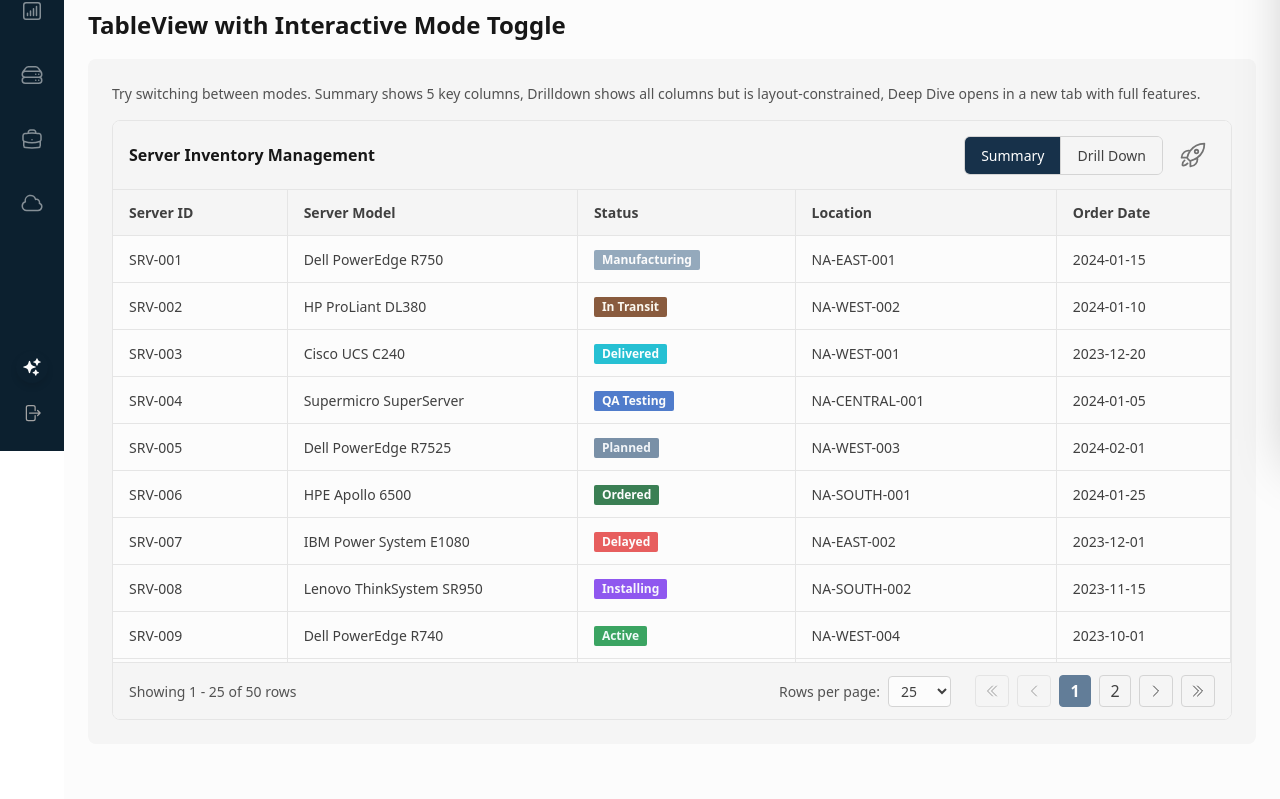
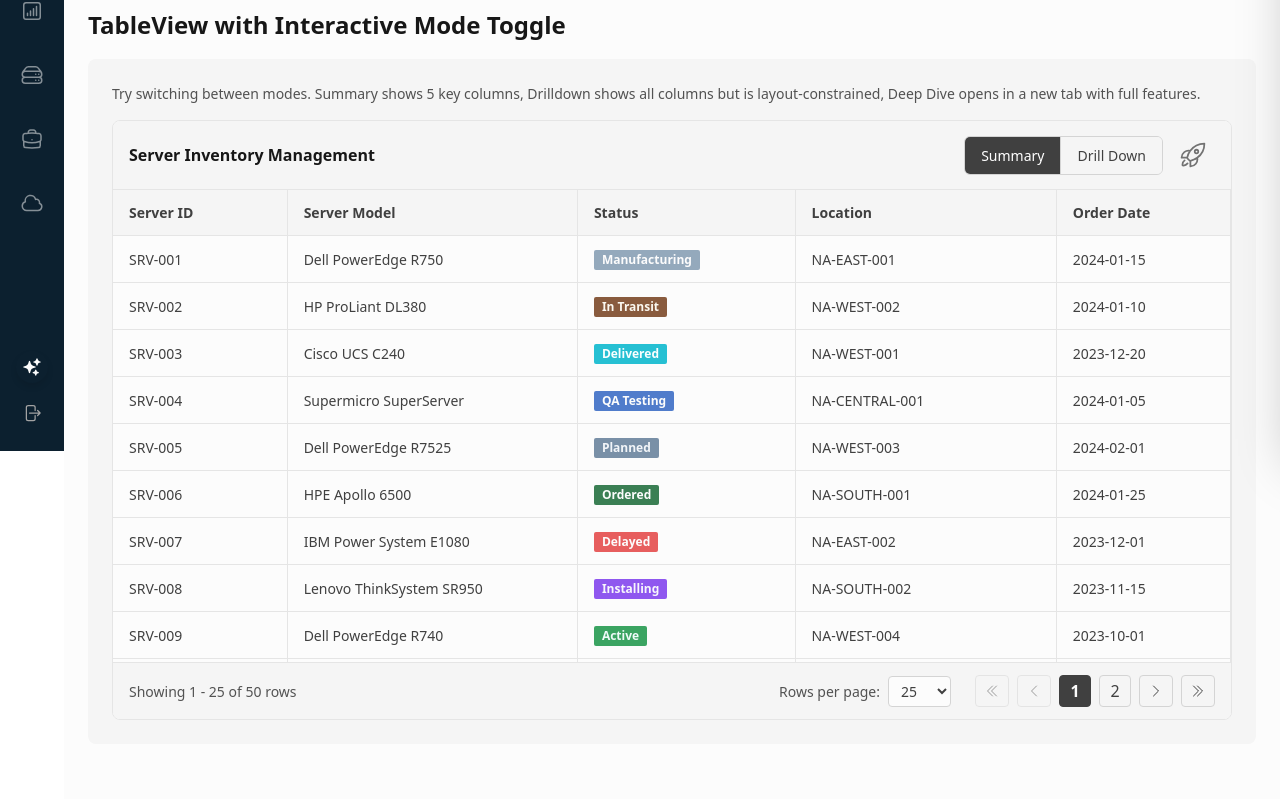
Before and after one commit to m-downing/flow_demo, a Next.js app: page /demo-tables in a window 1280 px wide. Shown: the part 349-1148 px from the top of the page. Built offline with nearby package versions, Linux system fonts and the light colour scheme.

Commit message:
Dark mode transformation completed.

```diff
--- a/src/app/demo-tables/page.tsx
+++ b/src/app/demo-tables/page.tsx
@@ -57,7 +57,7 @@ export default function DemoTablesPage() {
       {/* Usage Notes */}
       <section className="mb-12">
         <h2 className="text-2xl font-semibold mb-4 text-neutral-900 dark:text-neutral-50">Implementation Notes</h2>
-        <div className="bg-blue-50 dark:bg-blue-900/20 border-l-4 border-blue-500 p-4 rounded">
+        <div className="bg-blue-50 dark:bg-neutral-900 border-l-4 border-blue-500 dark:border-neutral-600 p-4 rounded">
           <p className="font-semibold mb-2 text-neutral-900 dark:text-neutral-50">Ready for Production Integration:</p>
           <ul className="list-disc list-inside space-y-1 text-sm text-neutral-700 dark:text-neutral-100">
               <li>Replace sample data with your GraphQL/SQL data sources</li>
--- a/src/design-system/components/controls/TableToggle.tsx
+++ b/src/design-system/components/controls/TableToggle.tsx
@@ -30,7 +30,7 @@ export const TableToggle: React.FC<TableToggleProps> = ({
 
   // Theme-aware border classes
   const borderClasses = isDark
-    ? 'border-primary-600'
+    ? 'border-neutral-600'
     : 'border-neutral-300';
 
   // Handle the deep dive button click
@@ -54,19 +54,21 @@ export const TableToggle: React.FC<TableToggleProps> = ({
   // Get button classes based on active state and theme
   const getButtonClasses = (isActive: boolean) => {
     if (isActive) {
-      return 'bg-primary-600 text-white';
+      return isDark
+        ? 'bg-neutral-700 text-white'
+        : 'bg-neutral-700 text-white';
     }
     return isDark
-      ? 'bg-primary-800 text-primary-200 hover:bg-primary-700'
+      ? 'bg-neutral-800 text-neutral-200 hover:bg-neutral-700'
       : 'bg-neutral-100 text-neutral-700 hover:bg-neutral-200';
   };
 
   const deepDiveButtonClasses = isDark
     ? mode === 'deepDive'
-      ? 'bg-primary-600 text-white'
-      : 'bg-transparent hover:bg-primary-800 text-primary-300'
+      ? 'bg-neutral-700 text-white'
+      : 'bg-transparent hover:bg-neutral-800 text-neutral-300'
     : mode === 'deepDive'
-      ? 'bg-primary-100 text-primary-700'
+      ? 'bg-neutral-700 text-white'
       : 'bg-transparent hover:bg-neutral-100 text-neutral-600';
 
   return (
--- a/src/design-system/tabularData/ListView.tsx
+++ b/src/design-system/tabularData/ListView.tsx
@@ -151,8 +151,8 @@ export const ListView = <T extends Record<string, unknown>>({
     width: width || '100%',
     height: currentMode === 'deepDive' ? '100%' : height,
     fontFamily: getTypography.fontFamily('body'),
-    backgroundColor: isDark ? colors.primary[800] : colors.neutral[50],
-    border: `1px solid ${isDark ? colors.primary[600] : colors.neutral[200]}`,
+    backgroundColor: isDark ? colors.neutral[900] : colors.neutral[50],
+    border: `1px solid ${isDark ? colors.neutral[700] : colors.neutral[200]}`,
     borderRadius: '8px',
     overflow: 'hidden',
     display: 'flex',
@@ -160,8 +160,8 @@ export const ListView = <T extends Record<string, unknown>>({
   };
 
   const headerStyle: React.CSSProperties = {
-    backgroundColor: isDark ? colors.primary[800] : colors.neutral[100],
-    borderBottom: `1px solid ${isDark ? colors.primary[600] : colors.neutral[200]}`,
+    backgroundColor: isDark ? colors.neutral[800] : colors.neutral[100],
+    borderBottom: `1px solid ${isDark ? colors.neutral[700] : colors.neutral[200]}`,
     padding: '12px 16px',
     display: 'flex',
     justifyContent: 'space-between',
@@ -184,15 +184,15 @@ export const ListView = <T extends Record<string, unknown>>({
   const itemStyle: React.CSSProperties = {
     marginBottom: '8px',
     padding: '12px',
-    backgroundColor: isDark ? colors.primary[900] : colors.neutral[100],
-    border: `1px solid ${isDark ? colors.primary[600] : colors.neutral[200]}`,
+    backgroundColor: isDark ? colors.neutral[800] : colors.neutral[100],
+    border: `1px solid ${isDark ? colors.neutral[600] : colors.neutral[200]}`,
     borderRadius: '6px',
     cursor: onItemClick ? 'pointer' : 'default',
     transition: 'all 0.2s ease',
   };
 
   const itemHoverStyle: React.CSSProperties = {
-    backgroundColor: isDark ? colors.primary[700] : colors.neutral[200],
+    backgroundColor: isDark ? colors.neutral[700] : colors.neutral[200],
     transform: 'translateY(-1px)',
     boxShadow: `0 2px 4px ${isDark ? 'rgba(0,0,0,0.3)' : 'rgba(0,0,0,0.1)'}`,
   };
@@ -260,12 +260,12 @@ export const ListView = <T extends Record<string, unknown>>({
       {showActualPagination && (
         <div
           style={{
-            borderTop: `1px solid ${isDark ? colors.primary[600] : colors.neutral[200]}`,
+            borderTop: `1px solid ${isDark ? colors.neutral[700] : colors.neutral[200]}`,
             padding: '12px 16px',
             display: 'flex',
             justifyContent: 'space-between',
             alignItems: 'center',
-            backgroundColor: isDark ? colors.primary[800] : colors.neutral[100],
+            backgroundColor: isDark ? colors.neutral[800] : colors.neutral[100],
           }}
         >
           <span style={{ color: isDark ? colors.neutral[300] : colors.neutral[600], fontSize: '14px' }}>
@@ -284,9 +284,9 @@ export const ListView = <T extends Record<string, unknown>>({
                 value={localPageSize}
                 onChange={(e) => handlePageSizeChange(Number(e.target.value))}
                 style={{
-                  backgroundColor: isDark ? colors.primary[700] : colors.neutral[50],
+                  backgroundColor: isDark ? colors.neutral[700] : colors.neutral[50],
                   color: isDark ? colors.neutral[300] : colors.neutral[700],
-                  border: `1px solid ${isDark ? colors.primary[600] : colors.neutral[300]}`,
+                  border: `1px solid ${isDark ? colors.neutral[600] : colors.neutral[300]}`,
                   borderRadius: '4px',
                   padding: '4px 8px',
                   fontSize: '14px',
@@ -307,7 +307,7 @@ export const ListView = <T extends Record<string, unknown>>({
               style={{
                 padding: '4px 8px',
                 backgroundColor: 'transparent',
-                border: `1px solid ${isDark ? colors.primary[600] : colors.neutral[300]}`,
+                border: `1px solid ${isDark ? colors.neutral[600] : colors.neutral[300]}`,
                 borderRadius: '4px',
                 cursor: localCurrentPage === 1 ? 'not-allowed' : 'pointer',
                 opacity: localCurrentPage === 1 ? 0.5 : 1,
@@ -330,7 +330,7 @@ export const ListView = <T extends Record<string, unknown>>({
               style={{
                 padding: '4px 8px',
                 backgroundColor: 'transparent',
-                border: `1px solid ${isDark ? colors.primary[600] : colors.neutral[300]}`,
+                border: `1px solid ${isDark ? colors.neutral[600] : colors.neutral[300]}`,
                 borderRadius: '4px',
                 cursor: localCurrentPage === 1 ? 'not-allowed' : 'pointer',
                 opacity: localCurrentPage === 1 ? 0.5 : 1,
@@ -362,12 +362,12 @@ export const ListView = <T extends Record<string, unknown>>({
                     style={{
                       padding: '4px 8px',
                       backgroundColor: localCurrentPage === page
-                        ? (isDark ? colors.primary[600] : colors.primary[500])
+                        ? (isDark ? colors.neutral[700] : colors.neutral[700])
                         : 'transparent',
                       border: `1px solid ${
                         localCurrentPage === page
-                          ? (isDark ? colors.primary[600] : colors.primary[500])
-                          : (isDark ? colors.primary[600] : colors.neutral[300])
+                          ? (isDark ? colors.neutral[700] : colors.neutral[700])
+                          : (isDark ? colors.neutral[600] : colors.neutral[300])
                       }`,
                       borderRadius: '4px',
                       cursor: 'pointer',
@@ -395,7 +395,7 @@ export const ListView = <T extends Record<string, unknown>>({
               style={{
                 padding: '4px 8px',
                 backgroundColor: 'transparent',
-                border: `1px solid ${isDark ? colors.primary[600] : colors.neutral[300]}`,
+                border: `1px solid ${isDark ? colors.neutral[600] : colors.neutral[300]}`,
                 borderRadius: '4px',
                 cursor: localCurrentPage === totalPages ? 'not-allowed' : 'pointer',
                 opacity: localCurrentPage === totalPages ? 0.5 : 1,
@@ -418,7 +418,7 @@ export const ListView = <T extends Record<string, unknown>>({
               style={{
                 padding: '4px 8px',
                 backgroundColor: 'transparent',
-                border: `1px solid ${isDark ? colors.primary[600] : colors.neutral[300]}`,
+                border: `1px solid ${isDark ? colors.neutral[600] : colors.neutral[300]}`,
                 borderRadius: '4px',
                 cursor: localCurrentPage === totalPages ? 'not-allowed' : 'pointer',
                 opacity: localCurrentPage === totalPages ? 0.5 : 1,
--- a/src/design-system/tabularData/TableView.tsx
+++ b/src/design-system/tabularData/TableView.tsx
@@ -319,8 +319,8 @@ export const TableView = <T extends Record<string, unknown>>({
     width: width || '100%',
     height: currentMode === 'deepDive' ? '100%' : height,
     fontFamily: getTypography.fontFamily('body'),
-    backgroundColor: isDark ? colors.primary[800] : colors.neutral[50],
-    border: `1px solid ${isDark ? colors.primary[600] : colors.neutral[200]}`,
+    backgroundColor: isDark ? colors.neutral[900] : colors.neutral[50],
+    border: `1px solid ${isDark ? colors.neutral[700] : colors.neutral[200]}`,
     borderRadius: '8px',
     overflow: 'hidden',
     display: 'flex',
@@ -328,8 +328,8 @@ export const TableView = <T extends Record<string, unknown>>({
   };
 
   const headerStyle: React.CSSProperties = {
-    backgroundColor: isDark ? colors.primary[800] : colors.neutral[100],
-    borderBottom: `1px solid ${isDark ? colors.primary[600] : colors.neutral[200]}`,
+    backgroundColor: isDark ? colors.neutral[800] : colors.neutral[100],
+    borderBottom: `1px solid ${isDark ? colors.neutral[700] : colors.neutral[200]}`,
     padding: '12px 16px',
     display: 'flex',
     justifyContent: 'space-between',
@@ -351,13 +351,13 @@ export const TableView = <T extends Record<string, unknown>>({
   };
 
   const getThStyle = (columnId: string): React.CSSProperties => ({
-    backgroundColor: isDark ? colors.primary[800] : colors.neutral[100],
+    backgroundColor: isDark ? colors.neutral[800] : colors.neutral[100],
     color: isDark ? colors.neutral[300] : colors.neutral[700],
     padding: '12px 16px',
     textAlign: 'left',
     fontWeight: '600',
-    borderBottom: `1px solid ${isDark ? colors.primary[600] : colors.neutral[200]}`,
-    borderRight: `1px solid ${isDark ? colors.primary[600] : colors.neutral[200]}`,
+    borderBottom: `1px solid ${isDark ? colors.neutral[700] : colors.neutral[200]}`,
+    borderRight: `1px solid ${isDark ? colors.neutral[700] : colors.neutral[200]}`,
     position: 'relative',
     userSelect: 'none',
     zIndex: 10,
@@ -369,8 +369,8 @@ export const TableView = <T extends Record<string, unknown>>({
 
   const tdStyle: React.CSSProperties = {
     padding: '12px 16px',
-    borderBottom: `1px solid ${isDark ? colors.primary[700] : colors.neutral[200]}`,
-    borderRight: `1px solid ${isDark ? colors.primary[700] : colors.neutral[200]}`,
+    borderBottom: `1px solid ${isDark ? colors.neutral[700] : colors.neutral[200]}`,
+    borderRight: `1px solid ${isDark ? colors.neutral[700] : colors.neutral[200]}`,
     color: isDark ? colors.neutral[300] : colors.neutral[700],
     boxSizing: 'border-box',
   };
@@ -381,7 +381,7 @@ export const TableView = <T extends Record<string, unknown>>({
   };
 
   const rowHoverStyle: React.CSSProperties = {
-    backgroundColor: isDark ? colors.primary[700] : colors.neutral[100],
+    backgroundColor: isDark ? colors.neutral[800] : colors.neutral[100],
   };
 
   if (loading) {
@@ -550,12 +550,12 @@ export const TableView = <T extends Record<string, unknown>>({
       {showActualPagination && (
         <div
           style={{
-            borderTop: `1px solid ${isDark ? colors.primary[600] : colors.neutral[200]}`,
+            borderTop: `1px solid ${isDark ? colors.neutral[700] : colors.neutral[200]}`,
             padding: '12px 16px',
             display: 'flex',
             justifyContent: 'space-between',
             alignItems: 'center',
-            backgroundColor: isDark ? colors.primary[800] : colors.neutral[100],
+            backgroundColor: isDark ? colors.neutral[800] : colors.neutral[100],
           }}
         >
           <span style={{ color: isDark ? colors.neutral[300] : colors.neutral[600], fontSize: '14px' }}>
@@ -574,9 +574,9 @@ export const TableView = <T extends Record<string, unknown>>({
                 value={localPageSize}
                 onChange={(e) => handlePageSizeChange(Number(e.target.value))}
                 style={{
-                  backgroundColor: isDark ? colors.primary[700] : colors.neutral[50],
+                  backgroundColor: isDark ? colors.neutral[700] : colors.neutral[50],
                   color: isDark ? colors.neutral[300] : colors.neutral[700],
-                  border: `1px solid ${isDark ? colors.primary[600] : colors.neutral[300]}`,
+                  border: `1px solid ${isDark ? colors.neutral[600] : colors.neutral[300]}`,
                   borderRadius: '4px',
                   padding: '4px 8px',
                   fontSize: '14px',
@@ -597,7 +597,7 @@ export const TableView = <T extends Record<string, unknown>>({
               style={{
                 padding: '4px 8px',
                 backgroundColor: 'transparent',
-                border: `1px solid ${isDark ? colors.primary[600] : colors.neutral[300]}`,
+                border: `1px solid ${isDark ? colors.neutral[600] : colors.neutral[300]}`,
                 borderRadius: '4px',
                 cursor: localCurrentPage === 1 ? 'not-allowed' : 'pointer',
                 opacity: localCurrentPage === 1 ? 0.5 : 1,
@@ -620,7 +620,7 @@ export const TableView = <T extends Record<string, unknown>>({
               style={{
                 padding: '4px 8px',
                 backgroundColor: 'transparent',
-                border: `1px solid ${isDark ? colors.primary[600] : colors.neutral[300]}`,
+                border: `1px solid ${isDark ? colors.neutral[600] : colors.neutral[300]}`,
                 borderRadius: '4px',
                 cursor: localCurrentPage === 1 ? 'not-allowed' : 'pointer',
                 opacity: localCurrentPage === 1 ? 0.5 : 1,
@@ -652,12 +652,12 @@ export const TableView = <T extends Record<string, unknown>>({
                     style={{
                       padding: '4px 8px',
                       backgroundColor: localCurrentPage === page
-                        ? (isDark ? colors.primary[600] : colors.primary[500])
+                        ? (isDark ? colors.neutral[700] : colors.neutral[700])
                         : 'transparent',
                       border: `1px solid ${
                         localCurrentPage === page
-                          ? (isDark ? colors.primary[600] : colors.primary[500])
-                          : (isDark ? colors.primary[600] : colors.neutral[300])
+                          ? (isDark ? colors.neutral[700] : colors.neutral[700])
+                          : (isDark ? colors.neutral[600] : colors.neutral[300])
                       }`,
                       borderRadius: '4px',
                       cursor: 'pointer',
@@ -685,7 +685,7 @@ export const TableView = <T extends Record<string, unknown>>({
               style={{
                 padding: '4px 8px',
                 backgroundColor: 'transparent',
-                border: `1px solid ${isDark ? colors.primary[600] : colors.neutral[300]}`,
+                border: `1px solid ${isDark ? colors.neutral[600] : colors.neutral[300]}`,
                 borderRadius: '4px',
                 cursor: localCurrentPage === totalPages ? 'not-allowed' : 'pointer',
                 opacity: localCurrentPage === totalPages ? 0.5 : 1,
@@ -708,7 +708,7 @@ export const TableView = <T extends Record<string, unknown>>({
               style={{
                 padding: '4px 8px',
                 backgroundColor: 'transparent',
-                border: `1px solid ${isDark ? colors.primary[600] : colors.neutral[300]}`,
+                border: `1px solid ${isDark ? colors.neutral[600] : colors.neutral[300]}`,
                 borderRadius: '4px',
                 cursor: localCurrentPage === totalPages ? 'not-allowed' : 'pointer',
                 opacity: localCurrentPage === totalPages ? 0.5 : 1,
```
Also changed, not shown: src/app/globals.css (+4 -4 lines), src/design-system/utilities/AIChatBox.tsx (+12 -12 lines).
